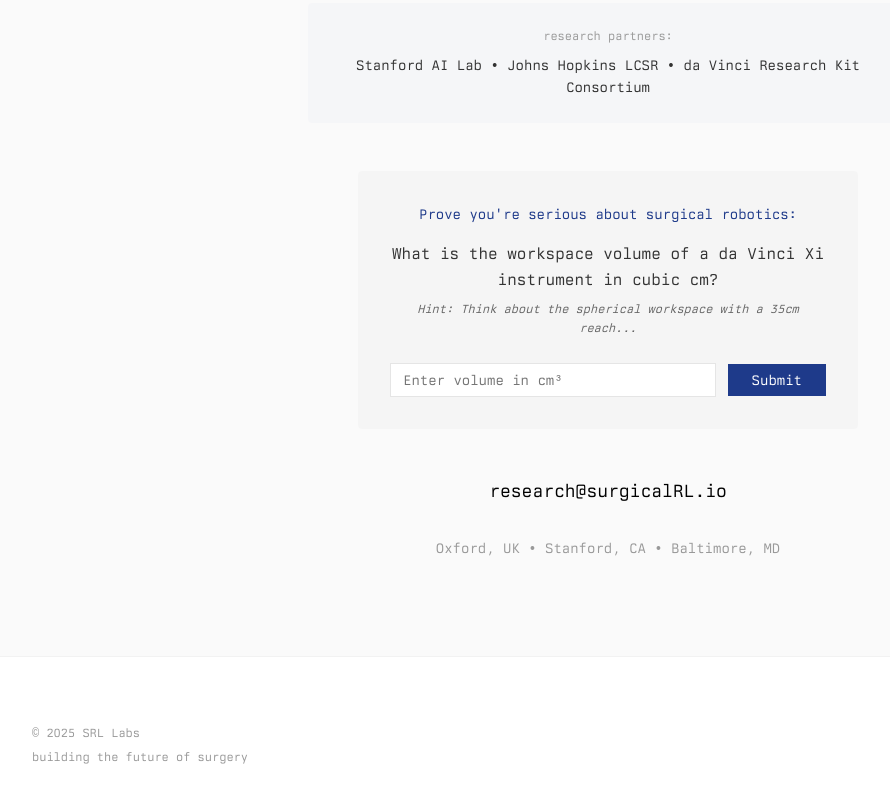
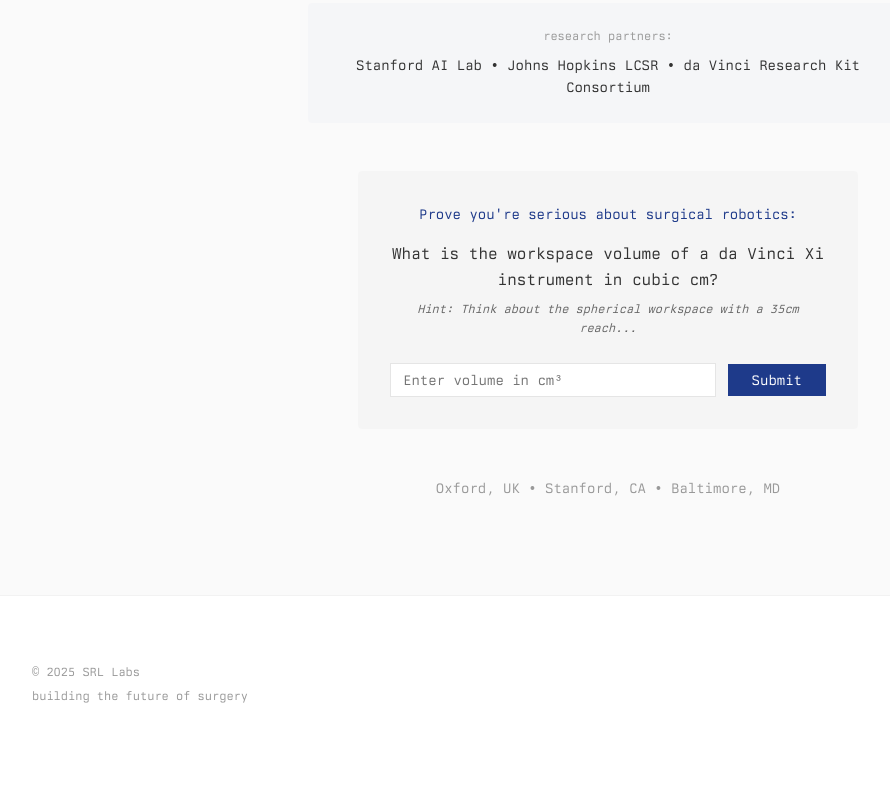
Before and after one commit to surgicalRL/surgicalRL.github.io, a plain HTML site: page index.html in a window 1280 px wide. Shown: the part 2638-3441 px from the top of the page, without its empty margins (32-922 px from the left). After the commit the page ends 3410 px from the top, so only its background shows below. Drawn offline with Linux system fonts and the light colour scheme.

Commit message:
Remove email address from contact section
- Removed research@surgicalRL.io email
- Keep contact through puzzle and form only
- Maintain stealth/exclusive approach

```diff
--- a/index.html
+++ b/index.html
@@ -257,9 +257,6 @@
                     <div id="formFeedback" class="form-feedback"></div>
                 </div>
 
-                <div class="contact-details">
-                    <div class="contact-email">research@surgicalRL.io</div>
-                </div>
 
                 <div class="location">
                     <div>Oxford, UK • Stanford, CA • Baltimore, MD</div>
```
